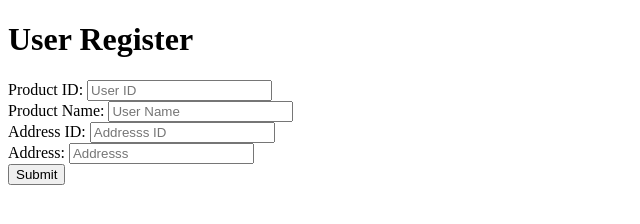
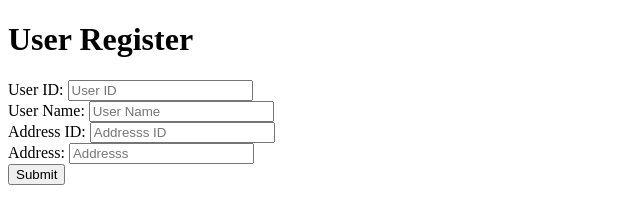
Before and after one commit to Madhupal841998/user-form, a website: page registerUser.html in a window 1280 px wide. Shown: the whole page, without its empty margins (0-640 px from the left). Drawn offline with Linux system fonts and the light colour scheme.

Commit message:
Update registerUser.html

```diff
--- a/registerUser.html
+++ b/registerUser.html
@@ -9,9 +9,9 @@
 
    <h1>User Register</h1>
    <form action="" method="POST">
-      <label for="id">Product ID: </label>
+      <label for="id">User ID: </label>
       <input type="number" name="id" placeholder="User ID"><br>
-      <label for="name">Product Name:</label>
+      <label for="name">User Name:</label>
       <input type="text" name="name" placeholder="User Name"><br>
       <label for="addressId">Address ID:</label>
       <input type="number" name="addressId" placeholder="Addresss ID"><br>
```
